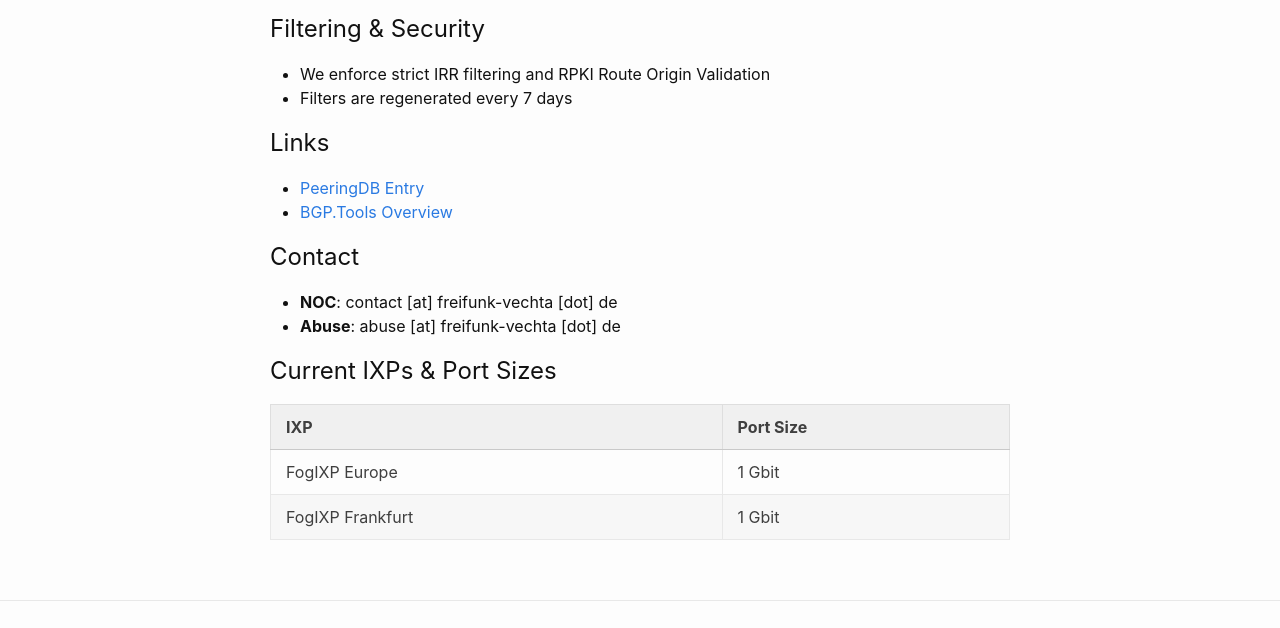
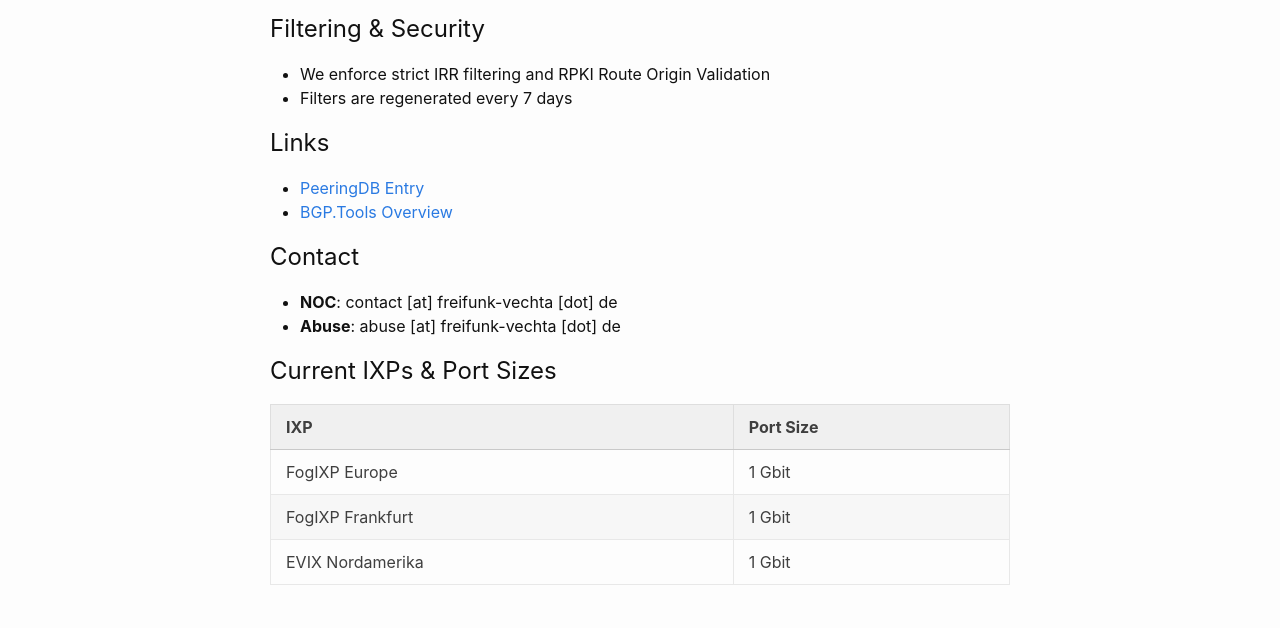
Before and after one commit to freifunkvechta/website, a plain HTML site: page as208733.html in a window 1280 px wide. Shown: the part 429-1057 px from the top of the page. Drawn offline with Linux system fonts and the light colour scheme.

Commit message:
as208733.html aktualisieren
Add Evix Nordamerika IX Port

```diff
--- a/as208733.html
+++ b/as208733.html
@@ -91,6 +91,10 @@
       <td>FogIXP Frankfurt</td>
       <td>1 Gbit</td>
     </tr>
+    <tr>
+      <td>EVIX Nordamerika</td>
+      <td>1 Gbit</td>
+    </tr>
   </tbody>
 </table>
 
```
